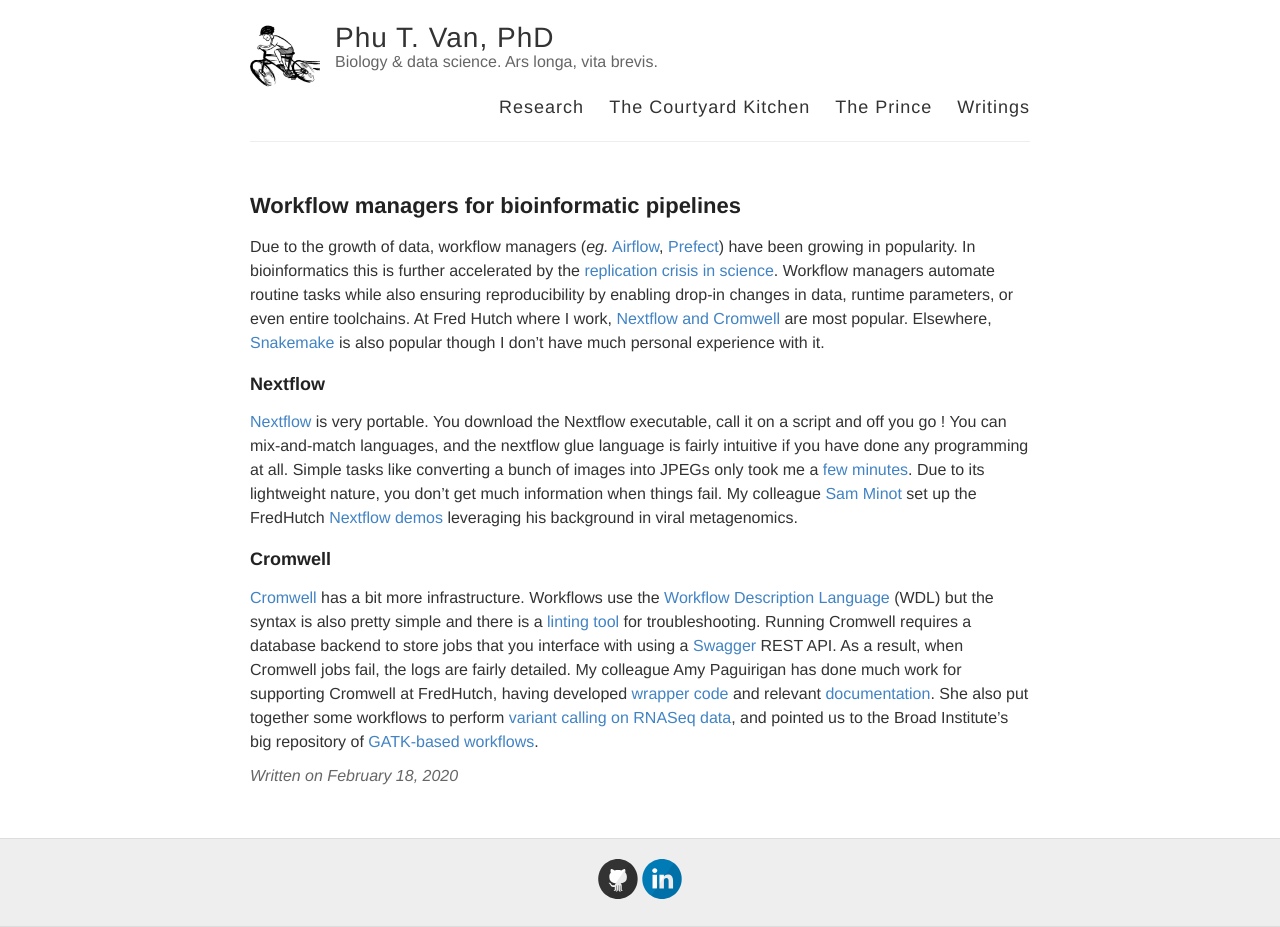
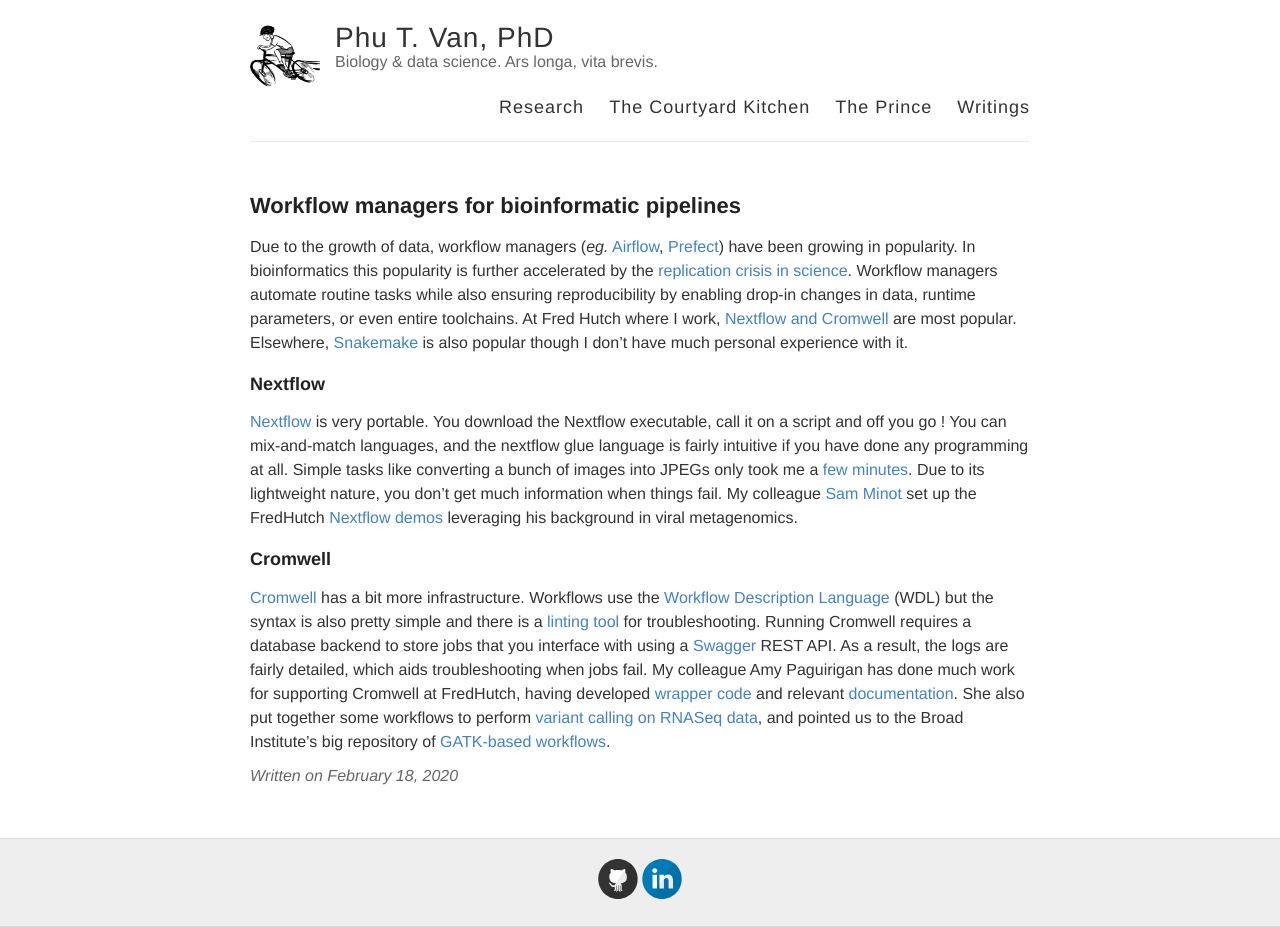
Before and after one commit to ptvan/ptvan.github.io, a Jekyll site: the page built from _posts/2020-02-18-workflow-managers.md, in a window 1280 px wide. Built offline with Jekyll 4.4.1, drawn with Linux system fonts in a browser that asks for light colours.

Commit message:
minor text edits

```diff
--- a/_posts/2020-02-18-workflow-managers.md
+++ b/_posts/2020-02-18-workflow-managers.md
@@ -3,7 +3,7 @@
 title: Workflow managers for bioinformatic pipelines
 ---
 
-Due to the growth of data, workflow managers (_eg._ [Airflow](https://airflow.apache.org/), [Prefect](https://www.prefect.io/)) have been growing in popularity. In bioinformatics this is further accelerated by the [replication crisis in science](https://jamanetwork.com/journals/jama/fullarticle/201218). Workflow managers automate routine tasks while also ensuring reproducibility by enabling drop-in changes in data, runtime parameters, or even entire toolchains. At Fred Hutch where I work, [Nextflow and Cromwell](https://sciwiki.fredhutch.org/scicomputing/software_overview/#workflow-managers) are most popular. Elsewhere, [Snakemake](https://github.com/snakemake/snakemake) is also popular though I don't have much personal experience with it.
+Due to the growth of data, workflow managers (_eg._ [Airflow](https://airflow.apache.org/), [Prefect](https://www.prefect.io/)) have been growing in popularity. In bioinformatics this popularity is further accelerated by the [replication crisis in science](https://jamanetwork.com/journals/jama/fullarticle/201218). Workflow managers automate routine tasks while also ensuring reproducibility by enabling drop-in changes in data, runtime parameters, or even entire toolchains. At Fred Hutch where I work, [Nextflow and Cromwell](https://sciwiki.fredhutch.org/scicomputing/software_overview/#workflow-managers) are most popular. Elsewhere, [Snakemake](https://github.com/snakemake/snakemake) is also popular though I don't have much personal experience with it.
 
 ### Nextflow
 
@@ -11,4 +11,4 @@
 
 ### Cromwell
 
-[Cromwell](https://github.com/broadinstitute/cromwell) has a bit more infrastructure. Workflows use the [Workflow Description Language](https://openwdl.org/) (WDL) but the syntax is also pretty simple and there is a [linting tool](https://cromwell.readthedocs.io/en/stable/WOMtool/) for troubleshooting. Running Cromwell requires a database backend to store jobs that you interface with using a [Swagger](https://swagger.io/) REST API. As a result, when Cromwell jobs fail, the logs are fairly detailed. My colleague Amy Paguirigan has done much work for supporting Cromwell at FredHutch, having developed [wrapper code](https://github.com/fredhutch/fh.wdlr) and relevant [documentation](https://sciwiki.fredhutch.org/compdemos/Cromwell/). She also put together some workflows to perform [variant calling on RNASeq data](https://github.com/FredHutch/tg-wdl-RNAseqVariantCalling), and pointed us to the Broad Institute's big repository of [GATK-based workflows](https://github.com/gatk-workflows).
+[Cromwell](https://github.com/broadinstitute/cromwell) has a bit more infrastructure. Workflows use the [Workflow Description Language](https://openwdl.org/) (WDL) but the syntax is also pretty simple and there is a [linting tool](https://cromwell.readthedocs.io/en/stable/WOMtool/) for troubleshooting. Running Cromwell requires a database backend to store jobs that you interface with using a [Swagger](https://swagger.io/) REST API. As a result, the logs are fairly detailed, which aids troubleshooting when jobs fail. My colleague Amy Paguirigan has done much work for supporting Cromwell at FredHutch, having developed [wrapper code](https://github.com/fredhutch/fh.wdlr) and relevant [documentation](https://sciwiki.fredhutch.org/compdemos/Cromwell/). She also put together some workflows to perform [variant calling on RNASeq data](https://github.com/FredHutch/tg-wdl-RNAseqVariantCalling), and pointed us to the Broad Institute's big repository of [GATK-based workflows](https://github.com/gatk-workflows).
```
